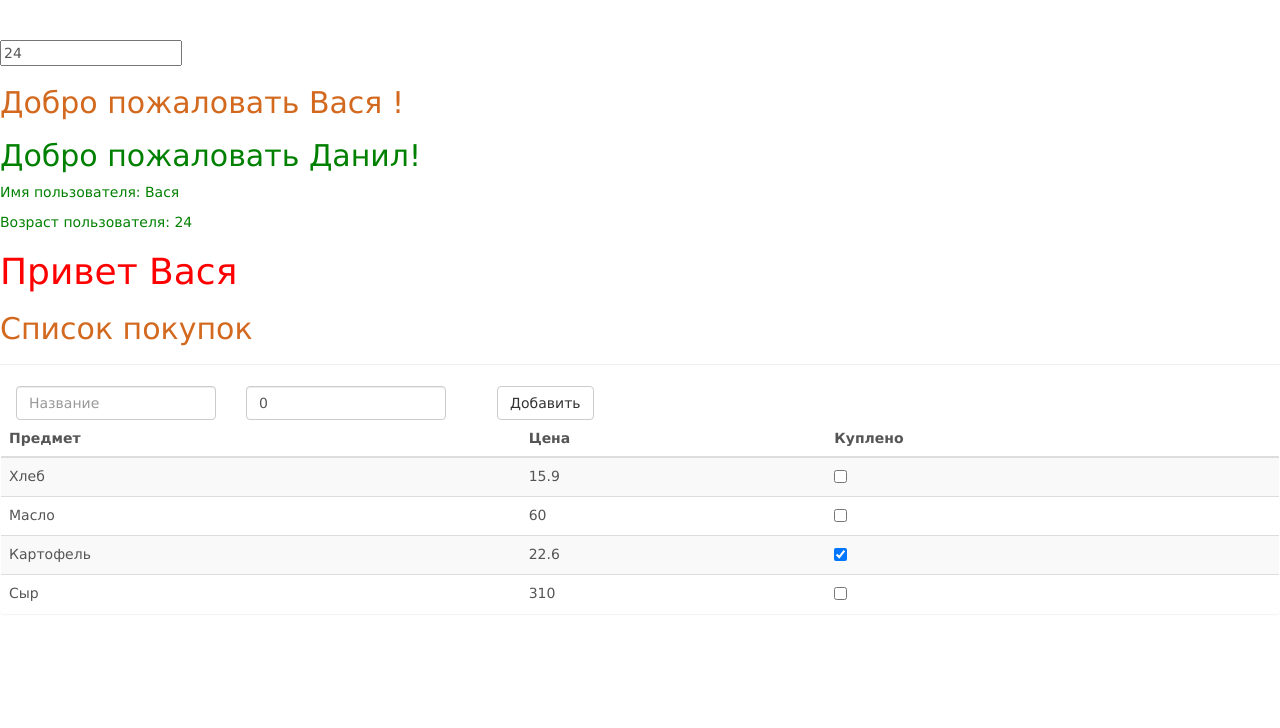
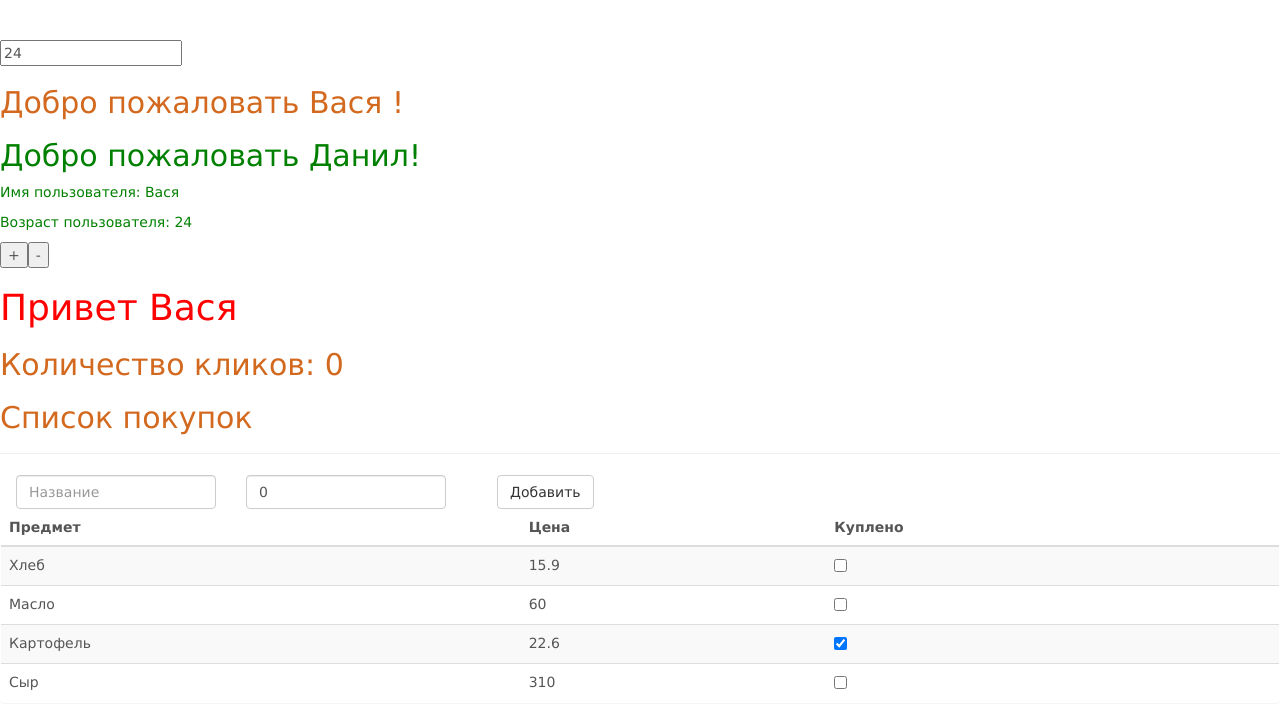
Before and after one commit to zheMate/angular-application, an Angular app: page / in a window 1280 px wide. Shown: the top 728 px of the page. Built offline with nearby package versions, Linux system fonts and the light colour scheme.

Commit message:
single-side linking

```diff
--- a/src/app/app.component.html
+++ b/src/app/app.component.html
@@ -1,9 +1,14 @@
 <div class="page-header">
-    <child-comp [userName]="name" [userAge]="age">
+    <child-comp
+    [userName]="name"
+    [userAge]="age"
+    (onChanged)="onChanged($event)"
+    >
         <input type="text" [(ngModel)]="age"/>
         <h2>Добро пожаловать {{ name }} !</h2>
     </child-comp>
     <h1>Привет {{ name }}</h1>
+    <h2>Количество кликов: {{ clicks }}</h2>
     <h2> Список покупок </h2>
 </div>
 <div class="panel">
--- a/src/app/app.component.ts
+++ b/src/app/app.component.ts
@@ -18,6 +18,10 @@
 })
 export class AppComponent {
     text: string = "";
+    clicks:number = 0;
+    onChanged(increased:any){
+        increased == true?this.clicks++:this.clicks--;
+    }
     age: number = 24;
     name: string = "Вася";
     price: number = 0;
--- /dev/null
+++ b/src/app/child.component.html
@@ -0,0 +1,6 @@
+<ng-content></ng-content>
+<h2>Добро пожаловать {{ name }}!</h2>
+<p>Имя пользователя: {{userName}}</p>
+<p>Возраст пользователя: {{userAge}}</p>
+<button (click)="change(true)">+</button>
+<button (click)="change(false)">-</button>
--- a/src/app/child.component.ts
+++ b/src/app/child.component.ts
@@ -1,15 +1,15 @@
-import { Input, Component } from '@angular/core';
+import { Input, Component, EventEmitter, Output } from '@angular/core';
 
 @Component({
     selector: 'child-comp',
-    template: `
-    <ng-content></ng-content>
-    <h2>Добро пожаловать {{ name }}!</h2>
-    <p>Имя пользователя: {{userName}}</p>
-    <p>Возраст пользователя: {{userAge}}</p>`,
+    templateUrl: './child.component.html',
     styles: [`h2, p {color:green;}`]
 })
 export class ChildComponent {
+    @Output() onChanged = new EventEmitter<boolean>();
+    change(increased:any) {
+        this.onChanged.emit(increased);
+    }
     @Input() userName: string = "";
     _userAge: number = 0;
     @Input()
```
